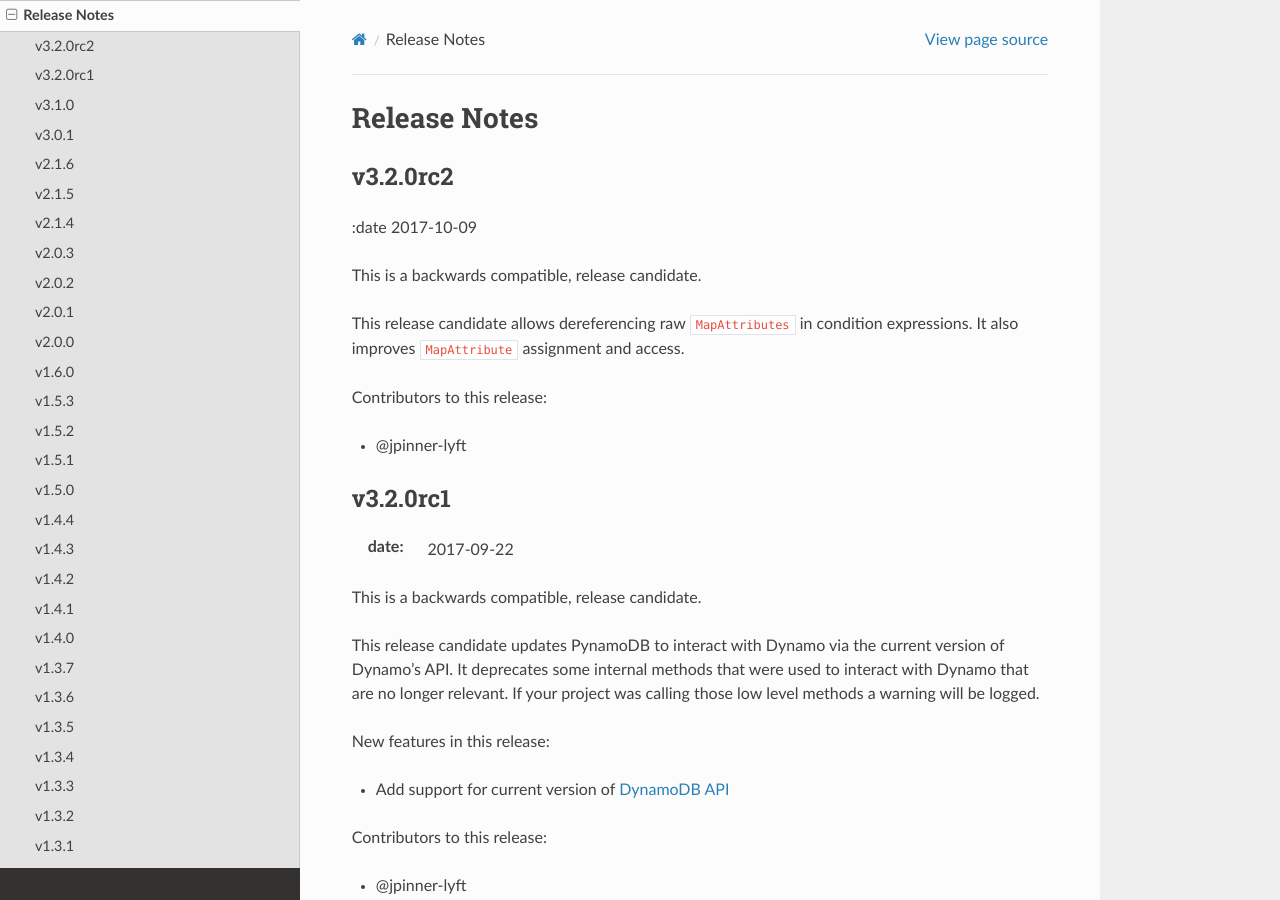
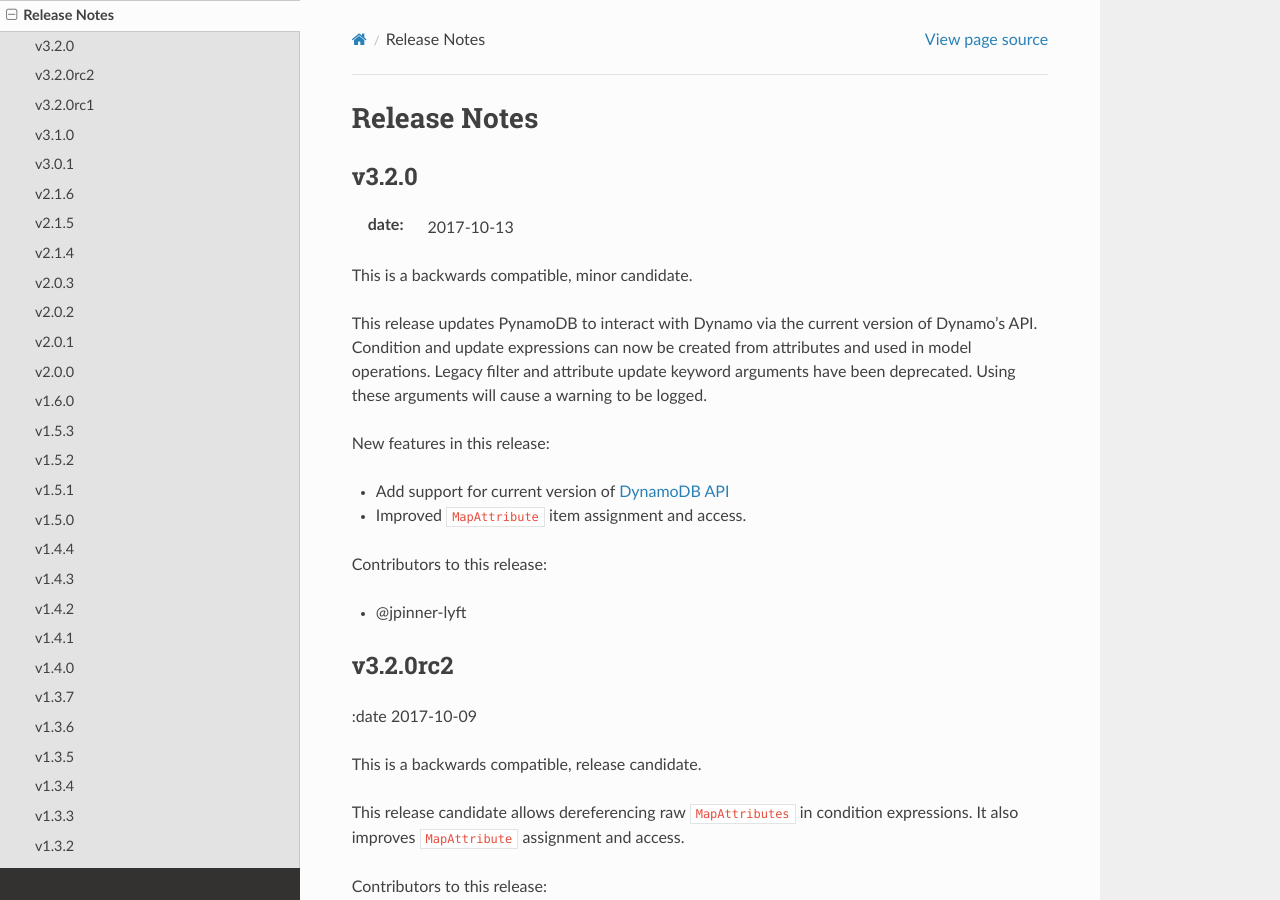
Before and after one commit to pynamodb/PynamoDB, a Sphinx documentation site: the page built from docs/release_notes.rst, in a window 1280 px wide and 900 px high. Built offline with Sphinx 7.4.7 and the Read the Docs theme 2.0.0, drawn with Linux system fonts in a browser that asks for light colours.

Commit message:
3.2.0 (#372)

```diff
--- a/docs/release_notes.rst
+++ b/docs/release_notes.rst
@@ -1,5 +1,27 @@
 Release Notes
 =============
+
+v3.2.0
+------
+
+:date: 2017-10-13
+
+This is a backwards compatible, minor candidate.
+
+This release updates PynamoDB to interact with Dynamo via the current version of Dynamo's API.
+Condition and update expressions can now be created from attributes and used in model operations.
+Legacy filter and attribute update keyword arguments have been deprecated. Using these arguments
+will cause a warning to be logged.
+
+New features in this release:
+
+* Add support for current version of `DynamoDB API <http://docs.aws.amazon.com/amazondynamodb/latest/developerguide/Appendix.CurrentAPI.html>`_
+* Improved ``MapAttribute`` item assignment and access.
+
+Contributors to this release:
+
+* @jpinner-lyft
+
 
 v3.2.0rc2
 ---------
@@ -15,6 +37,7 @@
 
 * @jpinner-lyft
 
+
 v3.2.0rc1
 ---------
 
@@ -28,7 +51,7 @@
 
 New features in this release:
 
-* Add support for current version of `DynamoDB API <http://docs.aws.amazon.com/amazondynamodb/latest/developerguide/Appendix.CurrentAPI.html>`__
+* Add support for current version of `DynamoDB API <http://docs.aws.amazon.com/amazondynamodb/latest/developerguide/Appendix.CurrentAPI.html>`_
 
 Contributors to this release:
 
--- a/pynamodb/__init__.py
+++ b/pynamodb/__init__.py
@@ -7,4 +7,4 @@
 """
 __author__ = 'Jharrod LaFon'
 __license__ = 'MIT'
-__version__ = '3.2.0rc2'
+__version__ = '3.2.0'
```
